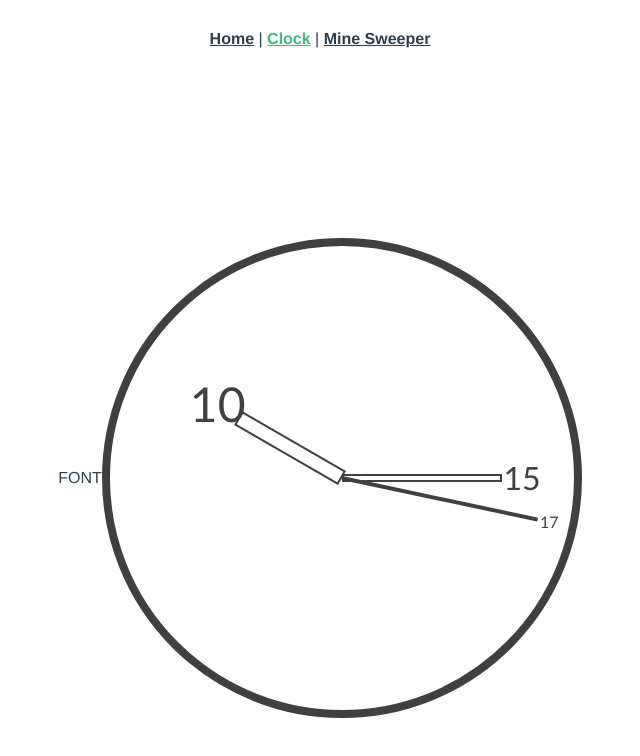
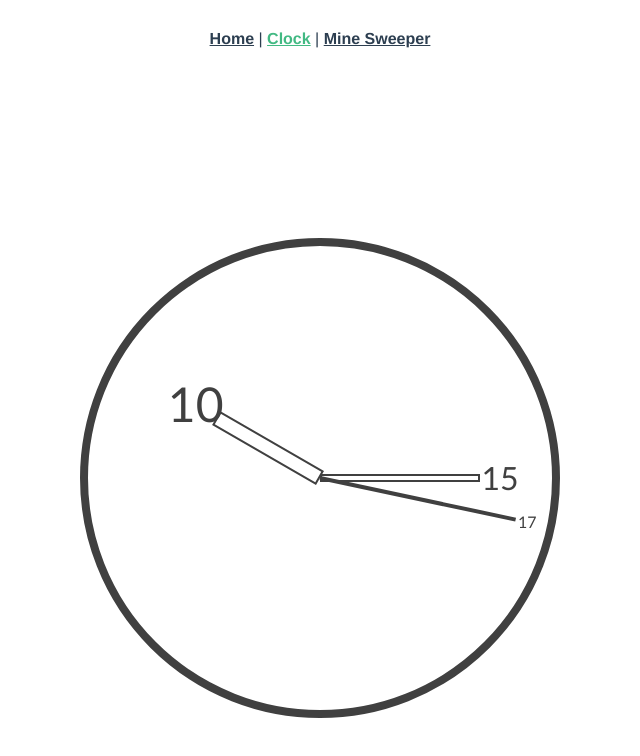
Before and after one commit to hypons111/hypons111.github.io, a Vue app: page /clock in a window 1280 px wide. Shown: the top 756 px of the page, without its empty margins (320-960 px from the left). Built offline with nearby package versions, Linux system fonts and the light colour scheme.

Commit message:
removed unless hmtl.

```diff
--- a/src/views/Clock.vue
+++ b/src/views/Clock.vue
@@ -1,7 +1,6 @@
 <template>
   <div id="clcok">
     <div id="container">
-      <p id="font">FONT</p>
       <div id="circle">
         <div id="hPointer" class="pointer" :style="{ transform: `rotate(${hDegree}deg)` }">
           <span class="number" :style="{ transform: `translate(-50%, 10px) rotate(${-hDegree}deg)` }">
```
